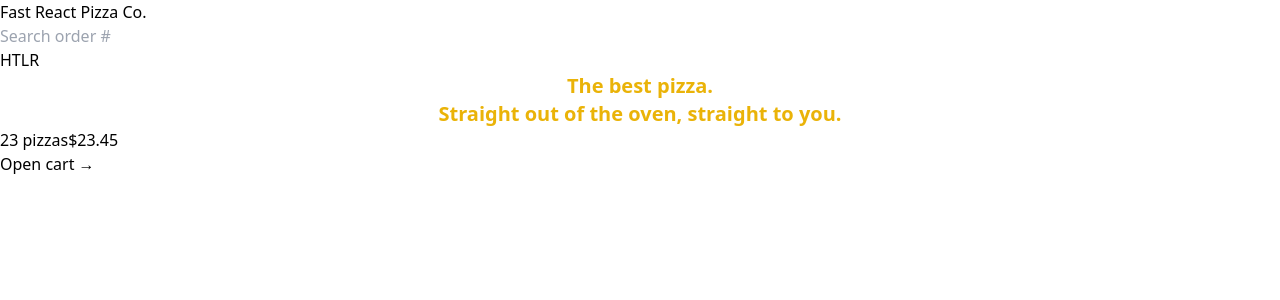
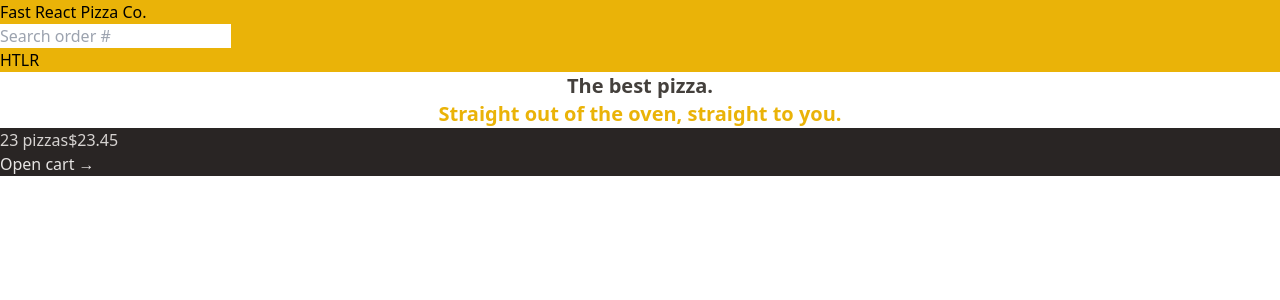
Before and after one commit to OmarElkeshen38/Fast-React-Pizza, a React (Vite) app: page / in a window 1280 px wide. Shown: the top 300 px of the page. Built offline with nearby package versions, Linux system fonts and the light colour scheme.

Commit message:
working with color

```diff
--- a/src/features/cart/CartOverview.jsx
+++ b/src/features/cart/CartOverview.jsx
@@ -2,8 +2,8 @@
 
 function CartOverview() {
   return (
-    <div>
-      <p>
+    <div className="bg-stone-800 text-stone-200">
+      <p className="text-stone-300">
         <span>23 pizzas</span>
         <span>$23.45</span>
       </p>
--- a/src/ui/Header.jsx
+++ b/src/ui/Header.jsx
@@ -3,7 +3,7 @@
 
 function Header() {
     return (
-        <header>
+        <header className="bg-yellow-500">
             <Link to='/'>Fast React Pizza Co.</Link>
 
             <SearchOrder />
--- a/src/ui/Home.jsx
+++ b/src/ui/Home.jsx
@@ -1,10 +1,10 @@
 function Home() {
   return (
     <div>
-      <h1 className="text-xl text-yellow-500 font-semibold text-center">
+      <h1 className="text-xl text-stone-700 font-semibold text-center">
         The best pizza.
         <br />
-        Straight out of the oven, straight to you.
+        <span className="text-yellow-500">Straight out of the oven, straight to you.</span>
       </h1>
     </div>
   );
```
